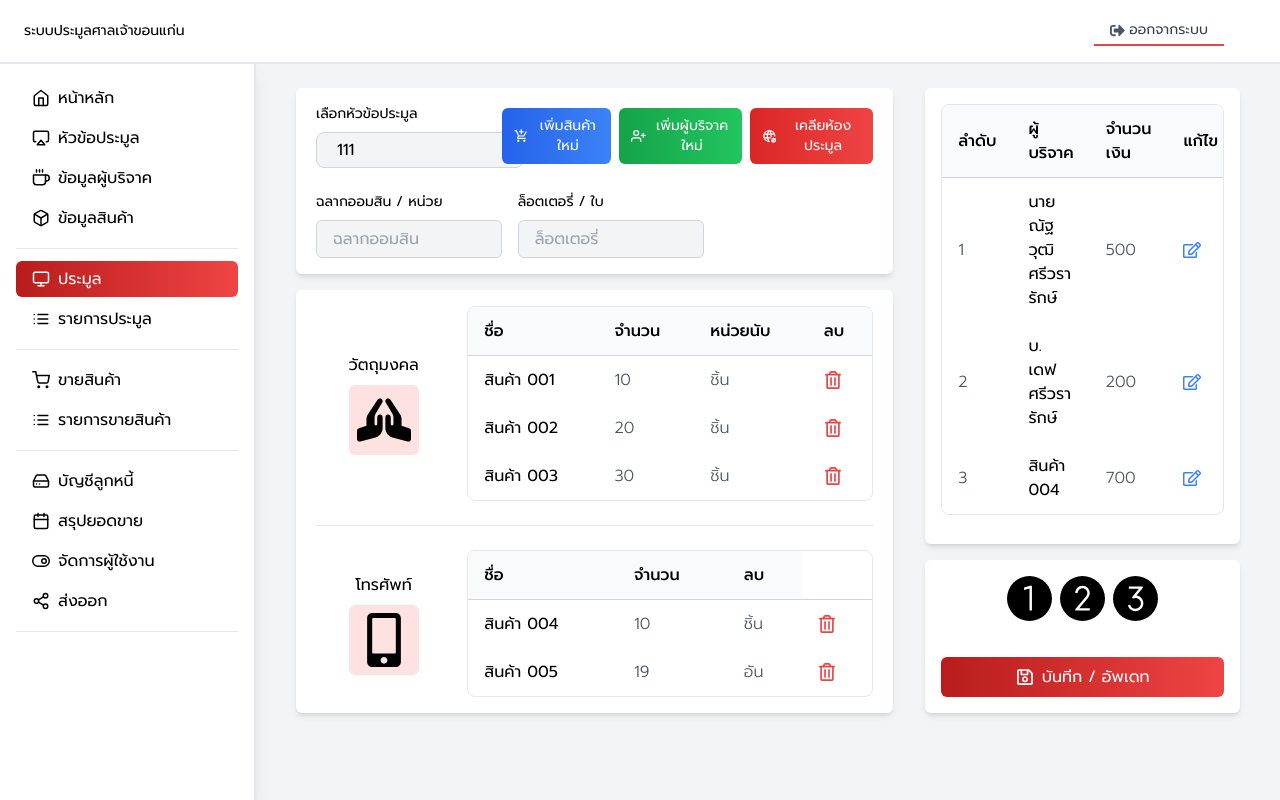
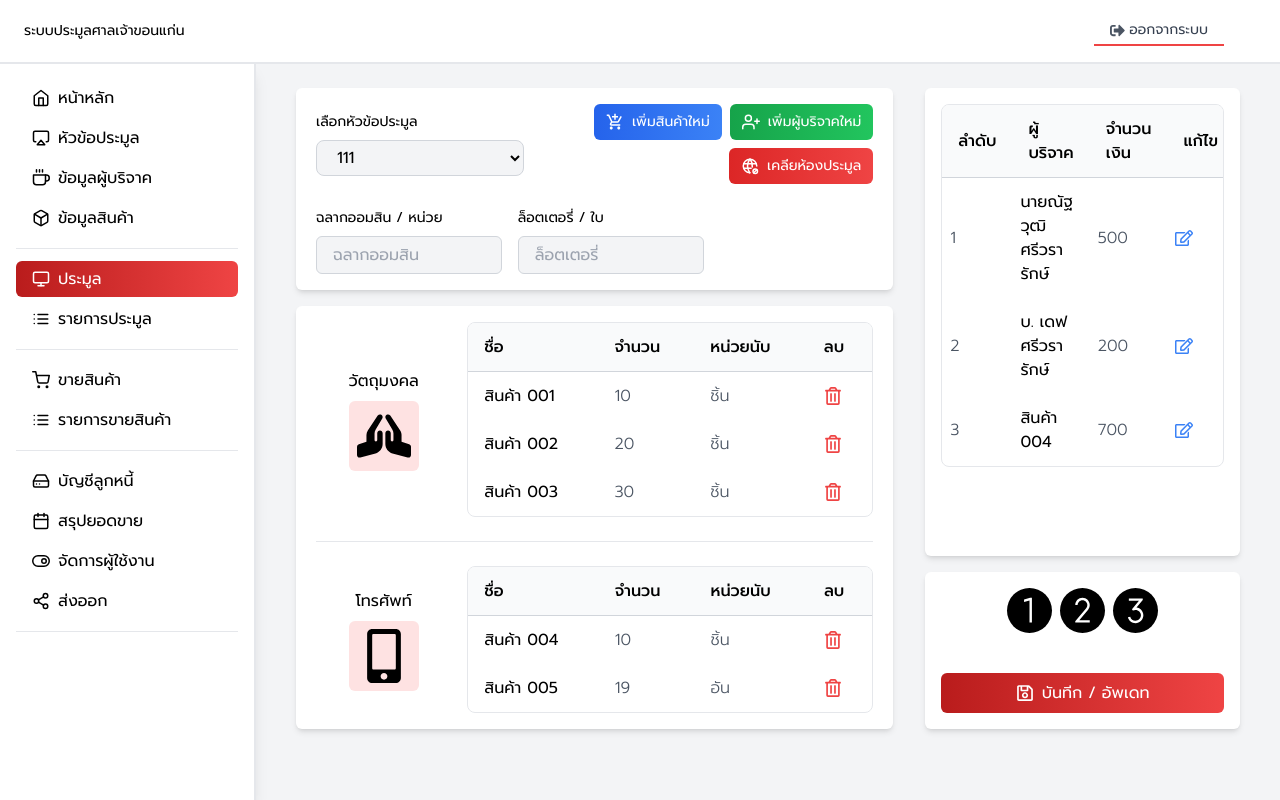
Before and after one commit to devsriwararak/demo-auction-khonkaen, a Next.js app: page /admin/auction in a window 1280 px wide. Built offline with nearby package versions, Linux system fonts and the light colour scheme; a web font is replaced by a local one.

Commit message:
24-12-2567-v-6

```diff
--- a/src/app/admin/auction/page.tsx
+++ b/src/app/admin/auction/page.tsx
@@ -14,12 +14,12 @@ import { TbWorldCancel } from "react-icons/tb";
 
 const page = () => {
   return (
-    <div className="flex flex-row gap-8">
+    <div className="flex flex-col lg:flex-row gap-8">
       {/* LEFT SECTION */}
-      <div className="w-4/6">
+      <div className="w-full lg:w-4/6">
         <div className="bg-white shadow-md rounded-md px-5 py-4">
-          <div className="flex flex-col lg:flex-row gap-0 items-center justify-between">
-            <div className="w-1/3 flex flex-col gap-2 justify-start items-start  ">
+          <div className="flex flex-col  lg:flex-row gap-0 items-center justify-between">
+            <div className="w-full lg:w-1/3 flex flex-col gap-2 justify-start items-start  ">
               <label htmlFor="" className="text-sm">
                 เลือกหัวข้อประมูล
               </label>
@@ -28,7 +28,7 @@ const page = () => {
                 <option value="">111</option>
               </select>
             </div>
-            <div className="w-2/3 flex flex-row gap-2 justify-end">
+            <div className="w-full lg:w-2/3 flex  flex-wrap lg:flex-row gap-2 justify-start lg:justify-end mt-4 lg:mt-0">
               <button className="text-sm bg-gradient-to-r from-blue-600 to-blue-500 text-white px-3 py-2 rounded-md flex flex-row gap-2 items-center">
               <MdOutlineAddShoppingCart size={18}  /> เพิ่มสินค้าใหม่
               </button>
@@ -42,7 +42,7 @@ const page = () => {
           </div>
 
           <div className="flex flex-row gap-4 mt-6">
-            <div className="w-1/3">
+            <div className="w-full lg:w-1/3">
               <p className="text-sm">ฉลากออมสิน / หน่วย</p>
               <input
                 type="text"
@@ -51,7 +51,7 @@ const page = () => {
               />
             </div>
 
-            <div className="w-1/3">
+            <div className="w-full lg:w-1/3">
               <p className="text-sm">ล็อตเตอรี่ / ใบ</p>
               <input
                 type="text"
@@ -64,7 +64,7 @@ const page = () => {
 
         <div className="bg-white shadow-md rounded-md px-5 py-4 mt-4 overflow-y-scroll">
           {/* Start วัตถุมงคล */}
-          <div className="flex flex-row gap-4">
+          <div className="flex flex-col lg:flex-row gap-4">
             <div className="w-1/4 flex flex-col justify-center items-center">
               วัตถุมงคล
               <FaPrayingHands
@@ -72,7 +72,7 @@ const page = () => {
                 size={70}
               />
             </div>
-            <div className="w-3/4">
+            <div className="w-full lg:w-3/4">
               <div className="overflow-x-auto border rounded-lg  ">
                 <table className="table-auto  w-full ">
                   <thead>
@@ -130,7 +130,7 @@ const page = () => {
           <hr className="my-6" />
 
           {/* Start โทรศัพท์ */}
-          <div className="flex flex-row gap-4">
+          <div className="flex flex-col lg:flex-row gap-4">
             <div className="w-1/4 flex flex-col justify-center items-center">
               โทรศัพท์
               <FaMobileAlt
@@ -138,7 +138,7 @@ const page = () => {
                 size={70}
               />
             </div>
-            <div className="w-3/4">
+            <div className="w-full lg:w-3/4">
               <div className="overflow-x-auto border rounded-lg  ">
                 <table className="table-auto  w-full ">
                   <thead>
@@ -148,6 +148,9 @@ const page = () => {
                       </th>
                       <th className="px-4 py-3 text-start font-medium ">
                         จำนวน
+                      </th>
+                      <th className="px-4 py-3 text-start font-medium ">
+                        หน่วยนับ
                       </th>
                       <th className="px-4 py-3 text-start font-medium ">ลบ</th>
                     </tr>
@@ -184,7 +187,7 @@ const page = () => {
       </div>
 
       {/* RIGHT SECTION */}
-      <div className="w-2/6 flex flex-col gap-4">
+      <div className="w-full lg:w-2/6 flex flex-col gap-4">
         <div className="bg-white shadow-md rounded-md h-3/4 px-4 py-4">
           <div className="overflow-x-auto border rounded-lg  ">
             <table className="table-auto  w-full ">
@@ -203,26 +206,26 @@ const page = () => {
 
               <tbody className="">
                 <tr className="">
-                  <td className="px-4 py-3 font-light text-gray-600">1</td>
-                  <td className="px-4 py-3">นายณัฐวุฒิ ศรีวรารักษ์</td>
-                  <td className="px-4 py-3 font-light text-gray-600">500</td>
-                  <td className="px-4 py-3 font-light text-gray-600">
+                  <td className="px-2 py-3 font-light text-gray-600">1</td>
+                  <td className="px-2 py-3">นายณัฐวุฒิ ศรีวรารักษ์</td>
+                  <td className="px-2 py-3 font-light text-gray-600">500</td>
+                  <td className="px-2 py-3 font-light text-gray-600">
                     <FaRegEdit size={18} className="text-blue-500" />
                   </td>
                 </tr>
                 <tr className="">
-                  <td className="px-4 py-3 font-light text-gray-600">2</td>
-                  <td className="px-4 py-3">บ. เดฟศรีวรารักษ์</td>
-                  <td className="px-4 py-3 font-light text-gray-600">200</td>
-                  <td className="px-4 py-3 font-light text-gray-600">
+                  <td className="px-2 py-3 font-light text-gray-600">2</td>
+                  <td className="px-2 py-3">บ. เดฟศรีวรารักษ์</td>
+                  <td className="px-2 py-3 font-light text-gray-600">200</td>
+                  <td className="px-2 py-3 font-light text-gray-600">
                     <FaRegEdit size={18} className="text-blue-500" />
                   </td>
                 </tr>
                 <tr className="">
-                  <td className="px-4 py-3 font-light text-gray-600">3</td>
-                  <td className="px-4 py-3">สินค้า 004</td>
-                  <td className="px-4 py-3 font-light text-gray-600">700</td>
-                  <td className="px-4 py-3 font-light text-gray-600">
+                  <td className="px-2 py-3 font-light text-gray-600">3</td>
+                  <td className="px-2 py-3">สินค้า 004</td>
+                  <td className="px-2 py-3 font-light text-gray-600">700</td>
+                  <td className="px-2 py-3 font-light text-gray-600">
                     <FaRegEdit size={18} className="text-blue-500" />
                   </td>
                 </tr>
@@ -240,7 +243,7 @@ const page = () => {
           </div>
 
           <div className="">
-            <button className=" bg-gradient-to-r from-red-700 to-red-500 rounded-md py-2 text-white   w-full flex flex-row gap-2 items-center justify-center">
+            <button className=" mt-4 bg-gradient-to-r from-red-700 to-red-500 rounded-md py-2 text-white   w-full flex flex-row gap-2 items-center justify-center">
               {" "}
               <FaRegSave size={18}  />
               บันทีก / อัพเดท
--- a/src/app/admin/layout.tsx
+++ b/src/app/admin/layout.tsx
@@ -10,6 +10,6 @@ export default function AdminLayout({
   children: React.ReactNode;
 }) {
   return (
-    <LayoutPage children={children} />
+    <LayoutPage  > {children}</LayoutPage>
   );
 }
```
